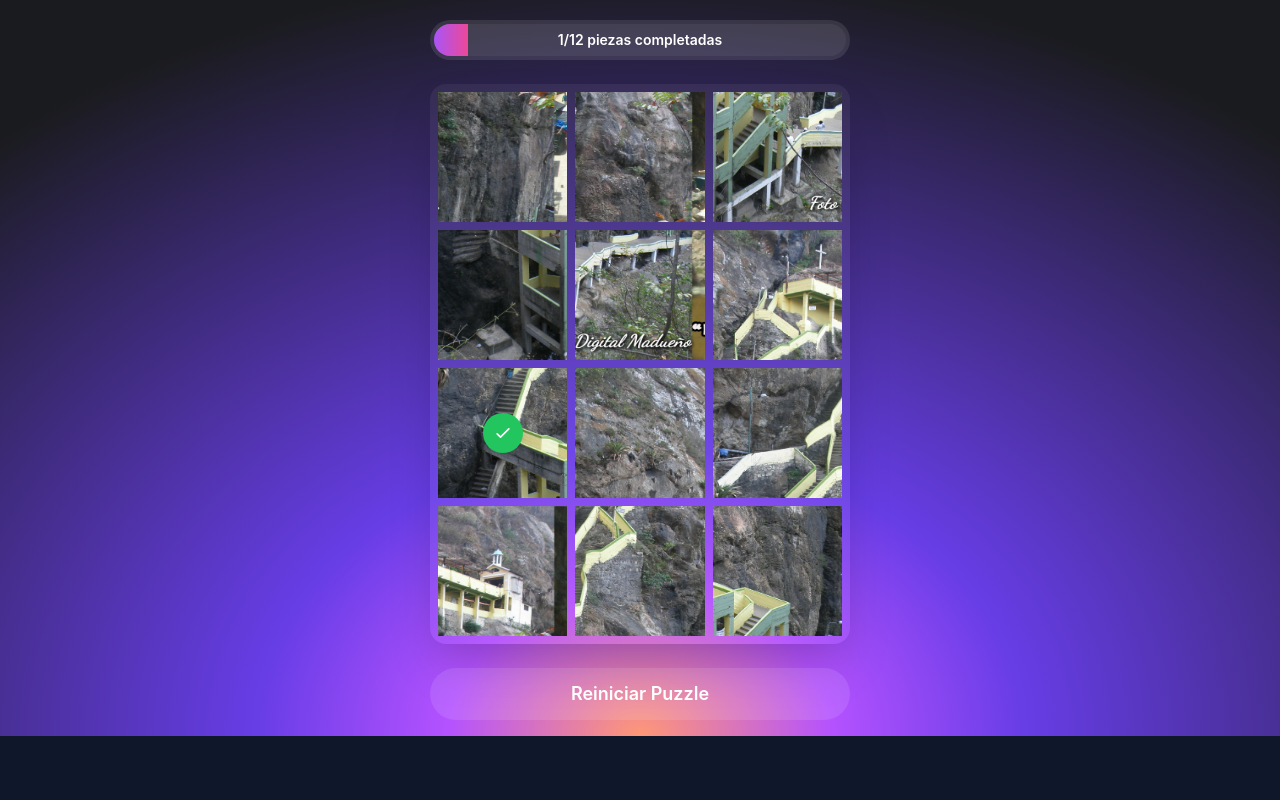
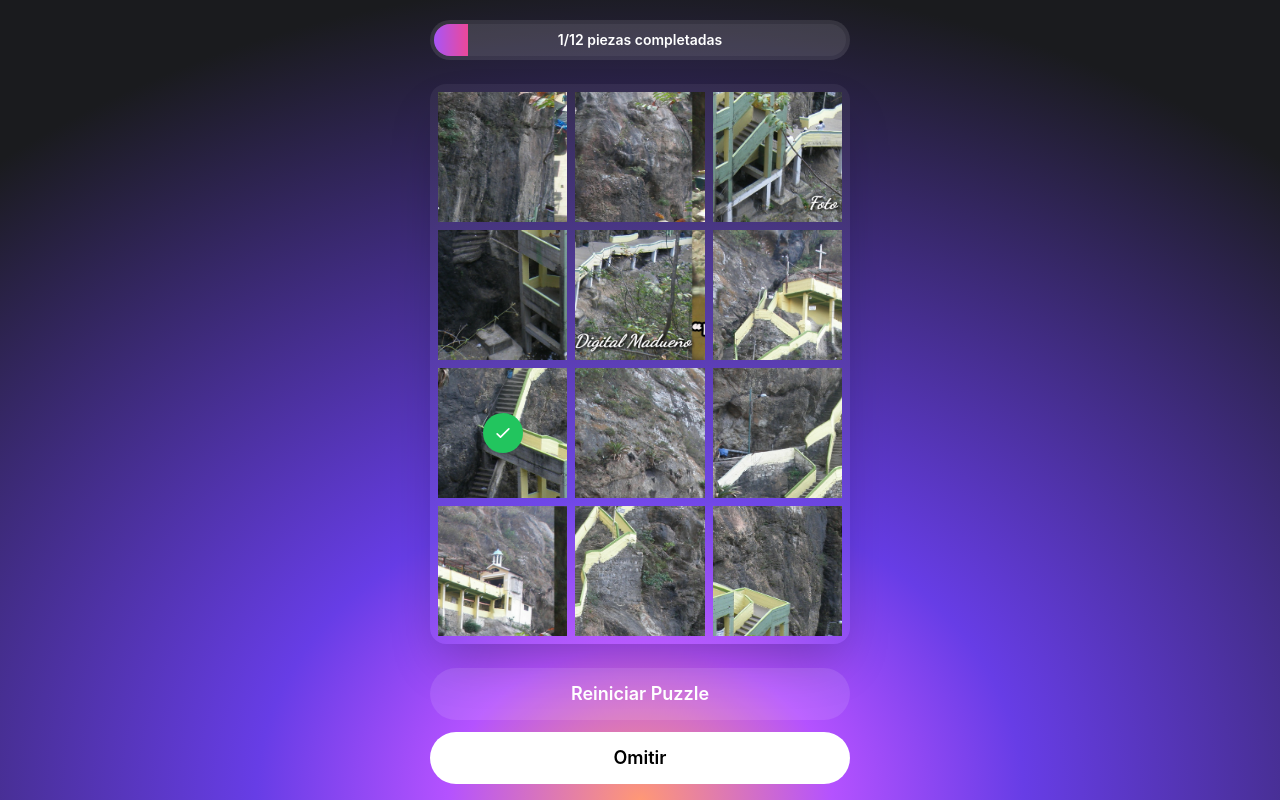
Before and after one commit to yk2estrella/fotostudiodigitalmadueno3, a React (Vite) app: page /#/ in a window 1280 px wide. Shown: the part 224-1024 px from the top of the page. Before the commit the page ends 960 px from the top, so only its background shows below. Built offline with nearby package versions, Linux system fonts and the light colour scheme.

Commit message:
Actualizar PuzzleGame y index.html: botón Omitir/Continuar y idioma español

```diff
--- a/index.html
+++ b/index.html
@@ -1,10 +1,14 @@
 <!doctype html>
-<html lang="en">
+<html lang="es" translate="no">
 <head>
     <meta charset="UTF-8" />
     <link rel="icon" type="image/svg+xml" href="/vite.svg" />
     <meta name="generator" content="Hostinger Horizons" />
     <meta name="viewport" content="width=device-width, initial-scale=1.0" />
+
+    <!-- Evita que Google o el navegador traduzca la página -->
+    <meta name="google" content="notranslate" />
+
     <title>Hostinger Horizons</title>
 </head>
 <body>
--- a/src/components/PuzzleGame.jsx
+++ b/src/components/PuzzleGame.jsx
@@ -232,9 +232,8 @@ const PuzzleGame = () => {
           Reiniciar Puzzle
         </button>
 
-        {/* CONTINUAR */}
+        {/* OMITIR / CONTINUAR */}
         <AnimatePresence>
-          {isCompleted && (
           <motion.button
             initial={{ opacity: 0, y: 8 }}
             animate={{ opacity: 1, y: 0 }}
@@ -242,9 +241,8 @@ const PuzzleGame = () => {
             onClick={() => navigate('/welcome')}
             className="mt-3 w-full py-3 bg-white text-black rounded-full text-lg font-semibold"
           >
-              Continuar
+            {isCompleted ? 'Continuar' : 'Omitir'}
           </motion.button>
-          )}
         </AnimatePresence>
       </motion.div>
 
```
Lines whose indentation alone changed are shown as unchanged.
